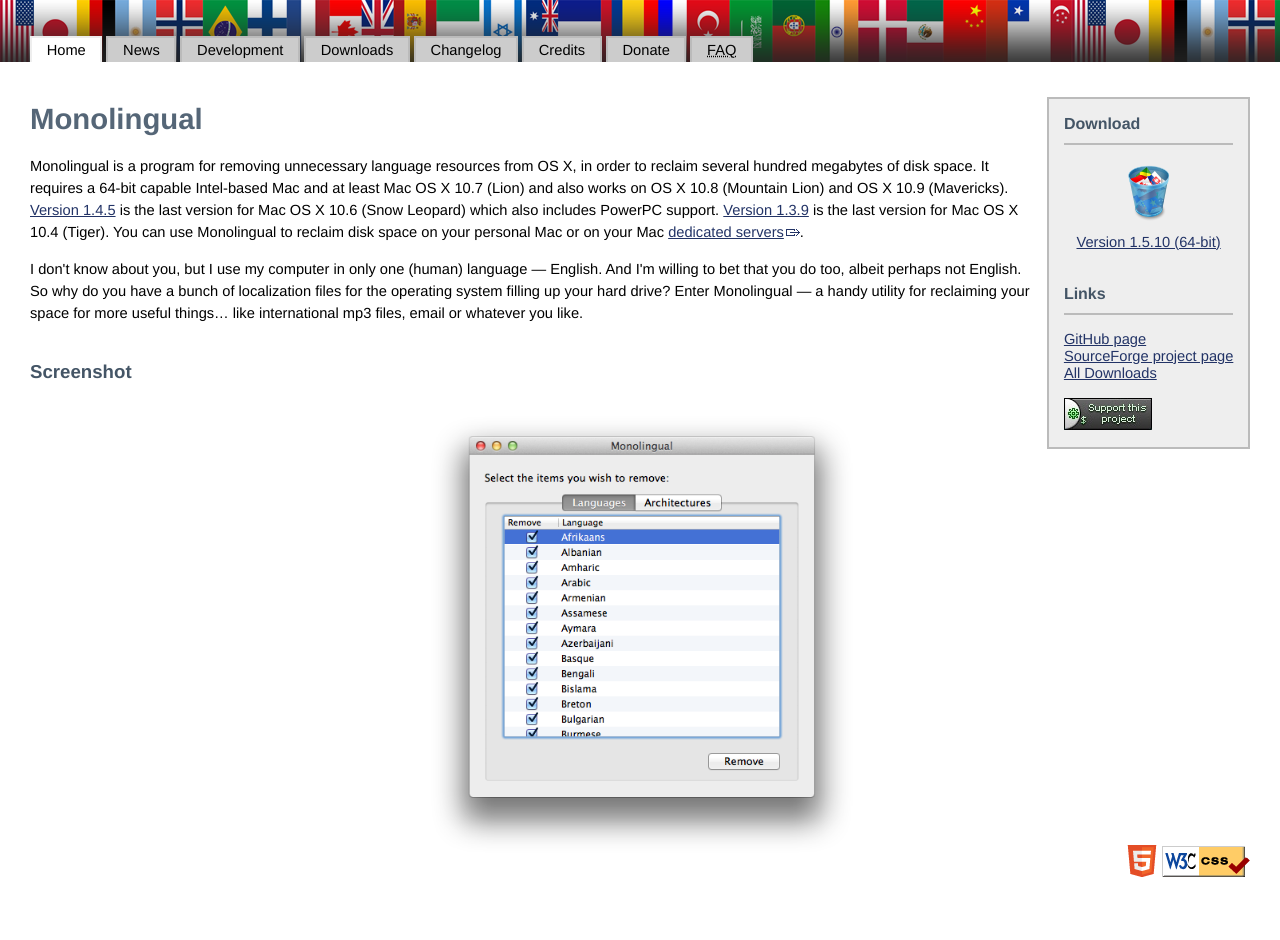
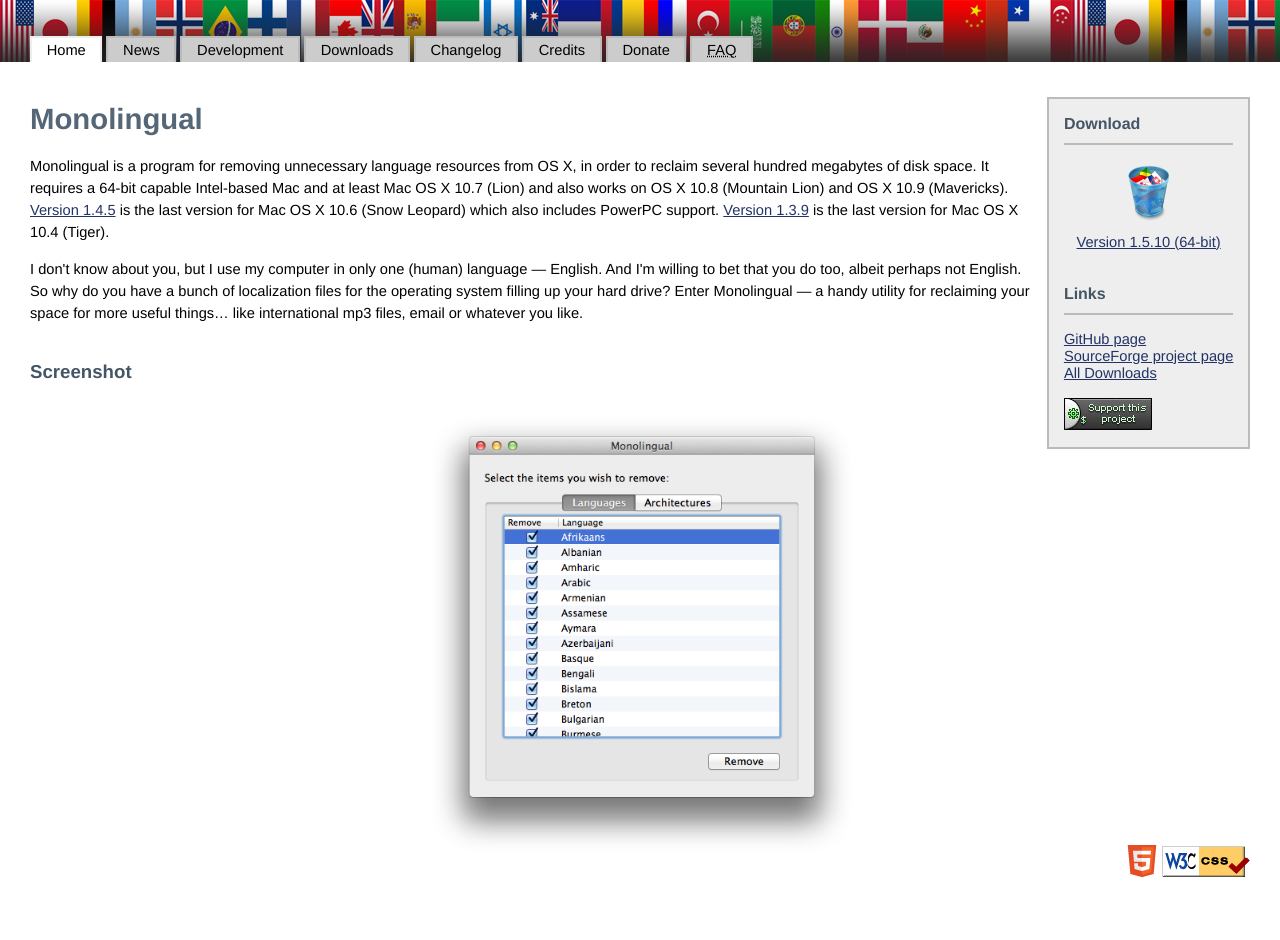
Before and after one commit to IngmarStein/Monolingual, a Jekyll site: the page built from index.html, in a window 1280 px wide. Built offline with Jekyll 4.4.1, drawn with Linux system fonts in a browser that asks for light colours.

Commit message:
Remove link to webhostingsearch

```diff
--- a/index.html
+++ b/index.html
@@ -27,8 +27,6 @@
 			It requires a 64-bit capable Intel-based Mac and at least Mac OS X 10.7 (Lion) and also works on OS X 10.8 (Mountain Lion) and OS X 10.9 (Mavericks).
 			<a href="https://github.com/IngmarStein/Monolingual/releases/download/v1.4.5/Monolingual-1.4.5.dmg">Version 1.4.5</a> is the last version for Mac OS X 10.6 (Snow Leopard) which also includes PowerPC support.
 			<a href="https://github.com/IngmarStein/Monolingual/releases/download/v1.3.9/Monolingual-1.3.9.dmg">Version 1.3.9</a> is the last version for Mac OS X 10.4 (Tiger).
-			You can use Monolingual to reclaim disk space on your personal Mac or on your Mac
-			<a class="external" href="http://www.webhostingsearch.com/dedicated-server.php">dedicated servers</a>.
 		</p>
 
 		<p>
```
